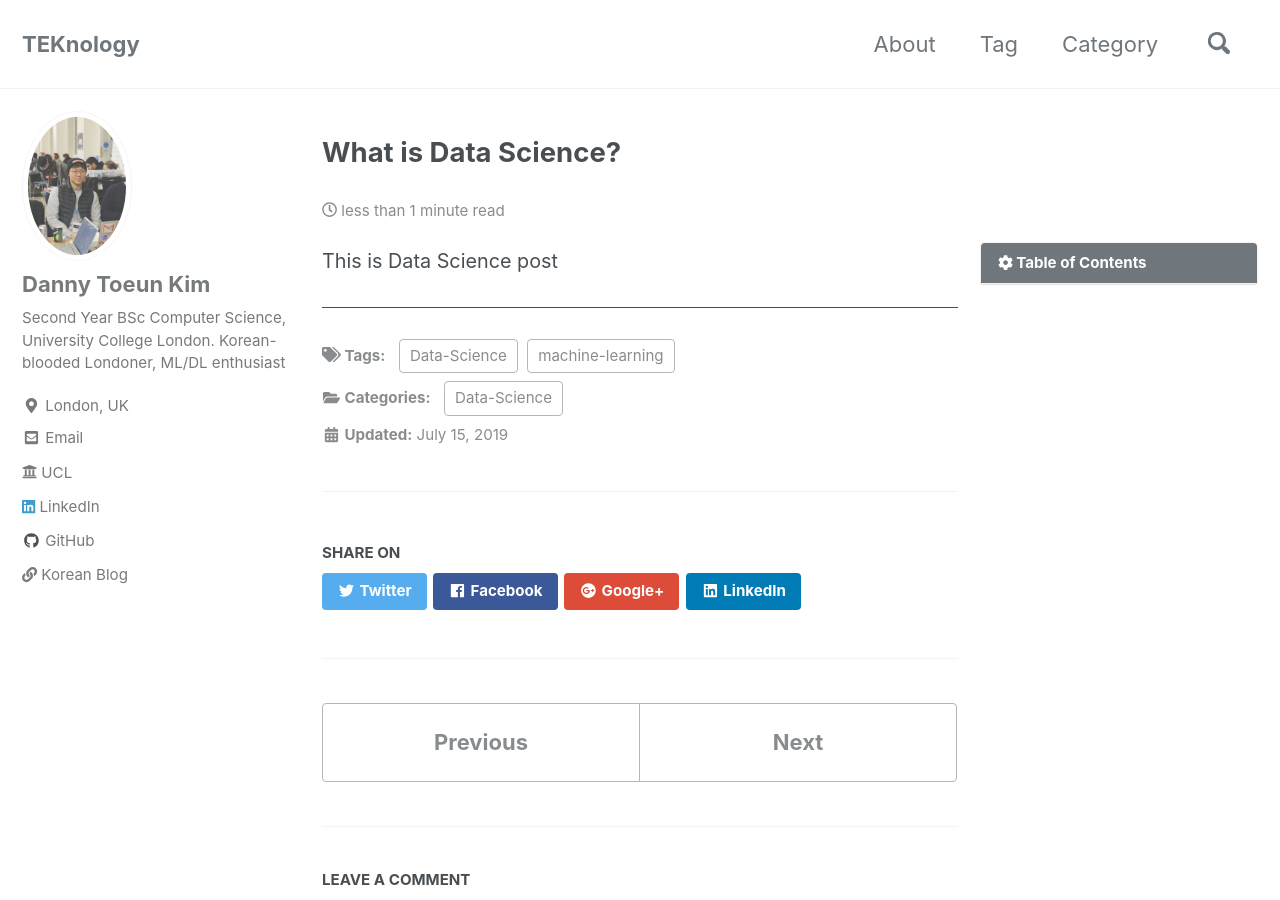
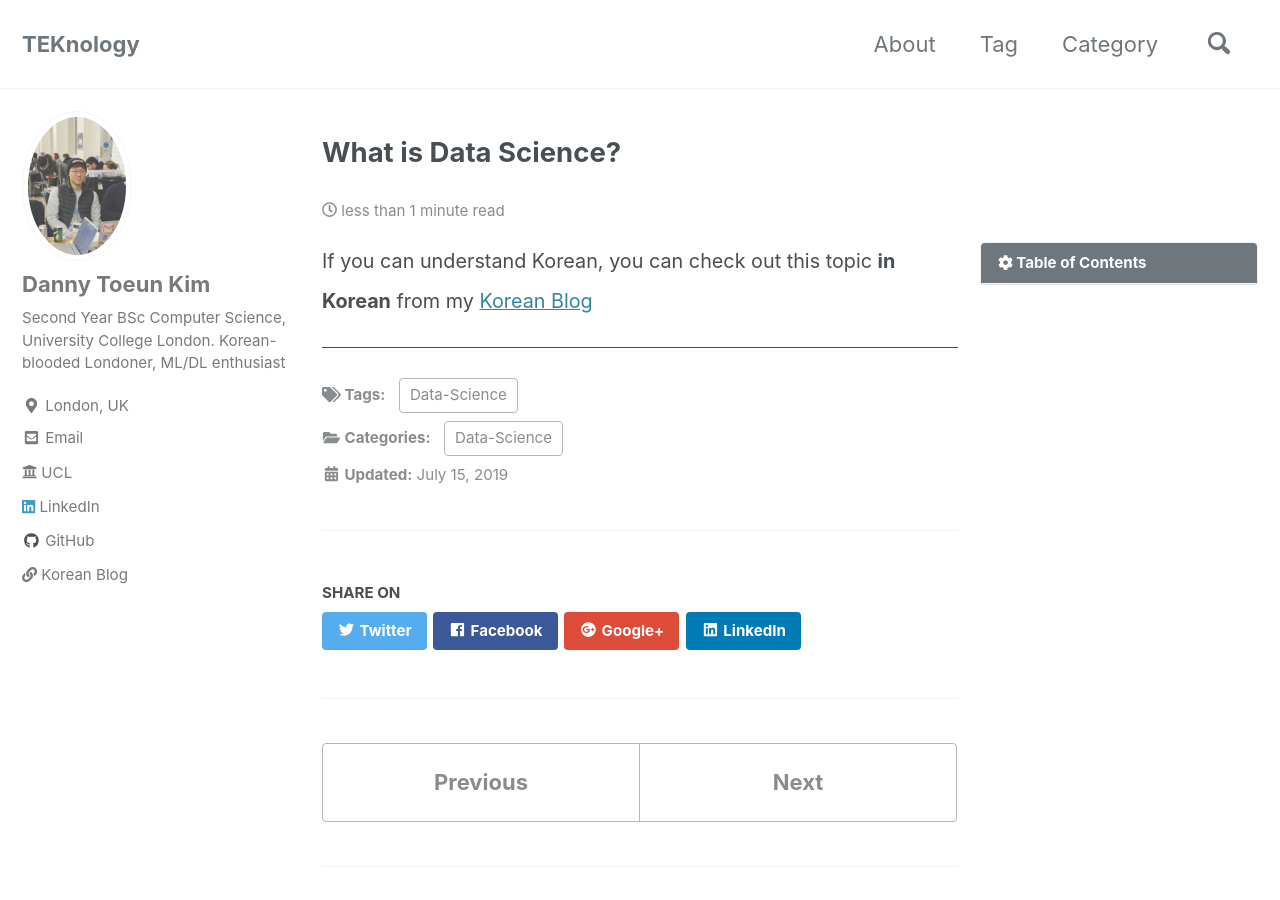
Before and after one commit to kimdanny/blog, a Jekyll site: the page built from _posts/Data-Science/2019-07-15-What-is-DataScience.md, in a window 1280 px wide and 900 px high. Built offline with Jekyll 4.4.1, drawn with Linux system fonts in a browser that asks for light colours; cached includes are drawn as plain includes; nearby versions of some CDN libraries.

Commit message:
datascience

```diff
--- a/_posts/Data-Science/2019-07-15-What-is-DataScience.md
+++ b/_posts/Data-Science/2019-07-15-What-is-DataScience.md
@@ -4,9 +4,8 @@ categories:
   - Data-Science
 tags:
   - Data-Science
-  - machine-learning
 toc: true
 toc_label: "Table of Contents"
 toc_icon: "cog"
 ---
-This is Data Science post
+If you can understand Korean, you can check out this topic **in Korean** from my [Korean Blog](https://teknology.tistory.com/3)
```
